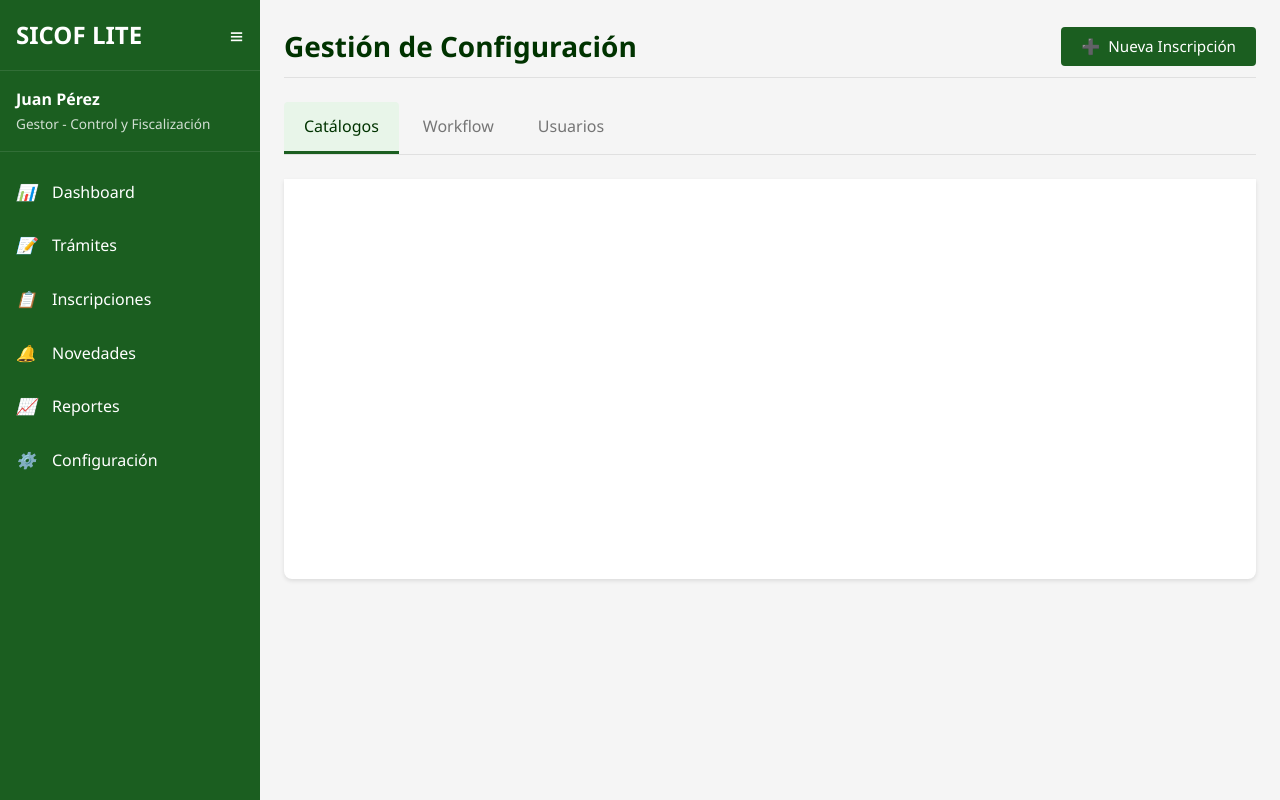
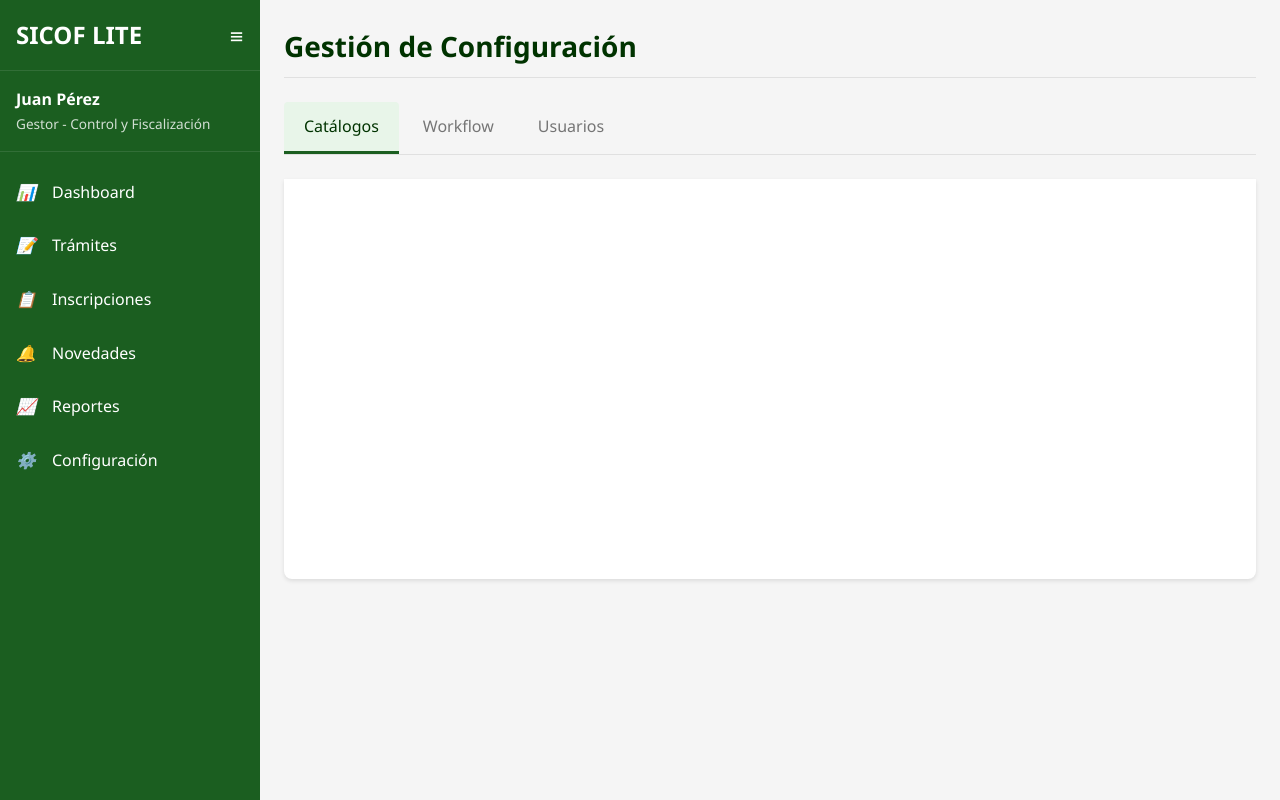
Before and after one commit to jcuervo79/SICOF_MOCKUPS, a plain HTML site: page modules/configuracion.html in a window 1280 px wide. Drawn offline with Linux system fonts and the light colour scheme; a script that the page names is missing.

```diff
--- a/modules/configuracion.html
+++ b/modules/configuracion.html
@@ -14,11 +14,6 @@
             <div class="module-container">
                 <div class="module-header">
                     <h1 class="module-title">Gestión de Configuración</h1>
-                    <div class="module-actions">
-                        <button class="btn btn-primary">
-                            <span>➕</span> Nueva Inscripción
-                        </button>
-                    </div>
                 </div>
 
                 <div class="tabs-container">
```
Also changed, not shown: modules/novedades.html (+1 -1 lines).
